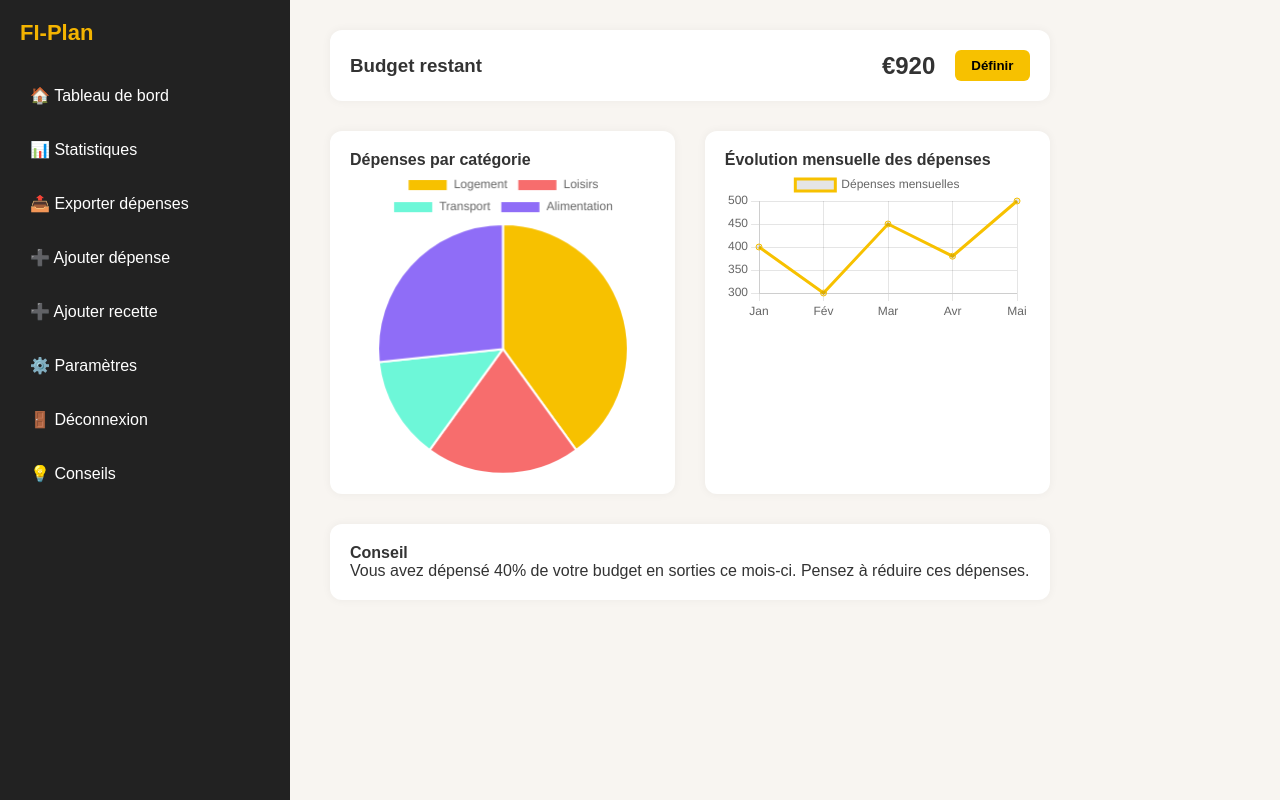
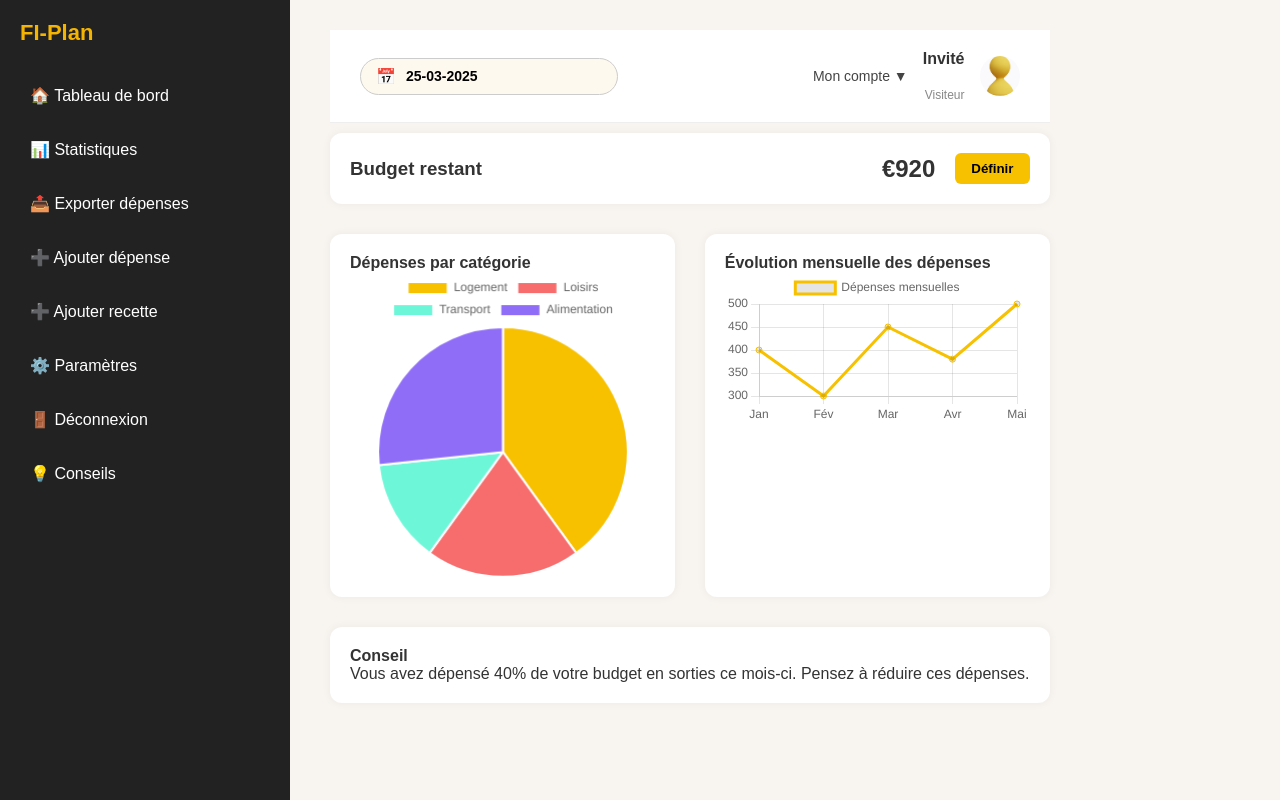
Before and after one commit to HKezibri/FI-Plan, a PHP site: page /html/dashboard.php in a window 1280 px wide. Run offline with PHP 8.4, Linux system fonts and the light colour scheme.

Commit message:
userinfobar component

```diff
--- /dev/null
+++ b/frontend/components/userinfobar.php
@@ -0,0 +1,32 @@
+<?php
+if (!isset($_SESSION))
+    session_start();
+
+// Default values if user not logged in
+$userName = $_SESSION['user']['name'] ?? 'Invité';
+$userRole = $_SESSION['user']['role'] ?? 'Visiteur';
+$userAvatar = $_SESSION['user']['avatar'] ?? '../assets/user.png';
+?>
+
+<div class="topbar">
+    <div class="date-picker">
+        <span class="calendar-icon">📅</span>
+        <input type="text" value="<?= date('d-m-Y') ?>" readonly />
+    </div>
+
+    <div class="user-info">
+        <div class="dropdown">
+            <span class="account-label" onclick="toggleDropdown()">Mon compte ▼</span>
+            <div class="dropdown-menu" id="dropdownMenu">
+                <a href="#">Profil</a>
+                <a href="../../backend/index.php?action=logout">Déconnexion</a>
+            </div>
+        </div>
+
+        <div class="user-details">
+            <span class="username"><?= htmlspecialchars($userName) ?></span>
+            <span class="role"><?= htmlspecialchars($userRole) ?></span>
+        </div>
+        <img src="<?= $userAvatar ?>" alt="User Avatar" class="user-avatar">
+    </div>
+</div>
--- a/frontend/css/dashboard_style.css
+++ b/frontend/css/dashboard_style.css
@@ -9,13 +9,6 @@ body {
     height: 100vh;
   }
 
-  .sidebar {
-    width: 240px;
-    background-color: #111;
-    color: #fff;
-    padding: 30px 20px;
-  }
-
   .logo {
     font-size: 24px;
     color: #f7c100;
@@ -25,25 +18,6 @@ body {
   .username {
     font-weight: bold;
     margin-bottom: 20px;
-  }
-
-  .sidebar nav ul {
-    list-style: none;
-    padding: 0;
-  }
-
-  .sidebar nav ul li {
-    margin-bottom: 15px;
-  }
-
-  .sidebar nav ul li a {
-    color: #ddd;
-    text-decoration: none;
-    font-size: 14px;
-  }
-
-  .sidebar nav ul li a:hover {
-    color: #f7c100;
   }
 
   .dashboard {
--- a/frontend/css/sidebar_style.css
+++ b/frontend/css/sidebar_style.css
@@ -90,7 +90,7 @@ body {
 .content {
     flex: 1;
     padding: 30px;
-    margin-left: 300px; /* Space for sidebar */
+    margin-left: 300px;
     transition: margin-left 0.3s ease;
 }
 
--- /dev/null
+++ b/frontend/css/userinfobar_style.css
@@ -0,0 +1,93 @@
+  .topbar {
+    display: flex;
+    justify-content: space-between;
+    align-items: center;
+    padding: 20px 30px;
+    margin-bottom: 10px;
+    background-color: #fff;
+    border-bottom: 1px solid #eee;
+  }
+
+  .date-picker {
+    display: flex;
+    align-items: center;
+    background-color: #fef9ef;
+    border: 1px solid #ccc;
+    border-radius: 30px;
+    padding: 8px 15px;
+    gap: 10px;
+  }
+
+  .date-picker input {
+    border: none;
+    background: transparent;
+    font-size: 14px;
+    pointer-events: none;
+    font-weight: bold;
+  }
+
+  .calendar-icon {
+    font-size: 16px;
+    color: #f7c100;
+  }
+
+  .user-info {
+    display: flex;
+    align-items: center;
+    gap: 15px;
+  }
+
+  .account-label {
+    font-size: 14px;
+    color: #444;
+  }
+
+  .user-details {
+    display: flex;
+    flex-direction: column;
+    text-align: right;
+  }
+
+  .username {
+    font-weight: bold;
+  }
+
+  .role {
+    font-size: 12px;
+    color: #888;
+  }
+
+  .user-avatar {
+    width: 40px;
+    height: 40px;
+    border-radius: 50%;
+    object-fit: cover;
+  }
+
+.dropdown {
+    position: relative;
+  }
+
+.dropdown-menu {
+  position: absolute;
+  right: 0;
+  top: 25px;
+  background-color: white;
+  border: 1px solid #ddd;
+  border-radius: 6px;
+  box-shadow: 0 2px 8px rgba(0,0,0,0.1);
+  display: none;
+  flex-direction: column;
+  z-index: 10;
+}
+
+.dropdown-menu a {
+  padding: 10px 15px;
+  text-decoration: none;
+  color: #333;
+  font-size: 14px;
+}
+
+.dropdown-menu a:hover {
+  background-color: #f0f0f0;
+}
--- a/frontend/html/dashboard.php
+++ b/frontend/html/dashboard.php
@@ -8,7 +8,9 @@
   <title>FI-PLAN | Tableau de Bord</title>
   <link rel="stylesheet" href="../css/dashboard_style.css" />
   <link rel="stylesheet" href="../css/sidebar_style.css" />
+  <link rel="stylesheet" href="../css/userinfobar_style.css" />
   <script src="../js/sidebarScript.js" defer></script>
+  <script src="../js/userinfobarScript.js" defer></script>
 </head>
 
 <body>
@@ -16,6 +18,7 @@
     <?php include '../components/sidebar.php'; ?>
 
     <main class="content">
+      <?php include '../components/userinfobar.php'; ?>
       <section class="top-card">
         <h3>Budget restant</h3>
         <div class="budget-box">
--- /dev/null
+++ b/frontend/js/userinfobarScript.js
@@ -0,0 +1,12 @@
+function toggleDropdown() {
+    const menu = document.getElementById('dropdownMenu');
+    menu.style.display = (menu.style.display === 'flex') ? 'none' : 'flex';
+  }
+
+  // Optional: Close dropdown if clicked outside
+  window.addEventListener('click', function (e) {
+    const dropdown = document.getElementById('dropdownMenu');
+    if (!e.target.closest('.dropdown')) {
+      dropdown.style.display = 'none';
+    }
+  });
```
Also changed, not shown: backend/controllers/authController.php (+17 -5 lines).
